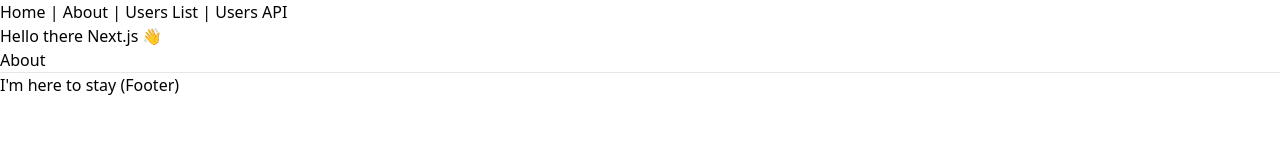
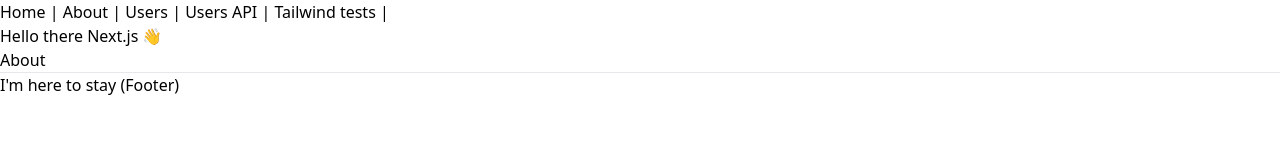
Before and after one commit to skpn/react-pokemon-test, a Next.js app: page / in a window 1280 px wide. Shown: the top 160 px of the page. Built offline with nearby package versions, Linux system fonts and the light colour scheme.

Commit message:
tailwind classes not applying

```diff
--- a/components/Layout.tsx
+++ /dev/null
@@ -1,41 +0,0 @@
-import React, { ReactNode } from 'react'
-import Link from 'next/link'
-import Head from 'next/head'
-
-type Props = {
-  children?: ReactNode
-  title?: string
-}
-
-const Layout = ({ children, title = 'This is the default title' }: Props) => (
-  <div>
-    <Head>
-      <title>{title}</title>
-      <meta charSet="utf-8" />
-      <meta name="viewport" content="initial-scale=1.0, width=device-width" />
-    </Head>
-    <header>
-      <nav>
-        <Link href="/">
-          <a>Home</a>
-        </Link>{' '}
-        |{' '}
-        <Link href="/about">
-          <a>About</a>
-        </Link>{' '}
-        |{' '}
-        <Link href="/users">
-          <a>Users List</a>
-        </Link>{' '}
-        | <a href="/api/users">Users API</a>
-      </nav>
-    </header>
-    {children}
-    <footer>
-      <hr />
-      <span>I'm here to stay (Footer)</span>
-    </footer>
-  </div>
-)
-
-export default Layout
--- /dev/null
+++ b/components/layout/Layout.tsx
@@ -0,0 +1,37 @@
+import React, { ReactNode } from "react";
+import Link from "next/link";
+import Head from "next/head";
+import Nav from "./Nav";
+
+type Props = {
+  children?: ReactNode;
+  title?: string;
+};
+
+const navLinks = [
+  { href: "/", text: "Home" },
+  { href: "/about", text: "About" },
+  { href: "/users", text: "Users" },
+  { href: "/users/api", text: "Users API" },
+  { href: "/tailwind-components", text: "Tailwind tests" },
+];
+
+const Layout = ({ children, title = "This is the default title" }: Props) => (
+  <div>
+    <Head>
+      <title>{title}</title>
+      <meta charSet="utf-8" />
+      <meta name="viewport" content="initial-scale=1.0, width=device-width" />
+    </Head>
+    <header>
+      <Nav links={navLinks} />
+    </header>
+    {children}
+    <footer>
+      <hr />
+      <span>I'm here to stay (Footer)</span>
+    </footer>
+  </div>
+);
+
+export default Layout;
--- /dev/null
+++ b/components/layout/Nav.tsx
@@ -0,0 +1,24 @@
+import * as React from "react";
+import Link from "next/link";
+
+type NavLink = { href: string; text: string };
+type Props = {
+  links: NavLink[];
+};
+
+const Nav = ({ links }: Props) => (
+  <nav>
+    <ul>
+      {links.map((link) => (
+        <React.Fragment>
+          <Link href={link.href}>
+            <a>{link.text}</a>
+          </Link>{" "}
+          |{" "}
+        </React.Fragment>
+      ))}
+    </ul>
+  </nav>
+);
+
+export default Nav;
--- a/pages/about.tsx
+++ b/pages/about.tsx
@@ -1,5 +1,5 @@
 import Link from 'next/link'
-import Layout from '../components/Layout'
+import Layout from "../components/layout/Layout";
 
 const AboutPage = () => (
   <Layout title="About | Next.js + TypeScript Example">
--- a/pages/index.tsx
+++ b/pages/index.tsx
@@ -1,5 +1,5 @@
-import Link from 'next/link'
-import Layout from '../components/Layout'
+import Link from "next/link";
+import Layout from "../components/layout/Layout";
 
 const IndexPage = () => (
   <Layout title="Home | Next.js + TypeScript Example">
@@ -12,4 +12,4 @@ const IndexPage = () => (
   </Layout>
 );
 
-export default IndexPage
+export default IndexPage;
--- a/pages/users/[id].tsx
+++ b/pages/users/[id].tsx
@@ -2,7 +2,7 @@ import { GetStaticProps, GetStaticPaths } from 'next'
 
 import { User } from '../../interfaces'
 import { sampleUserData } from '../../utils/sample-data'
-import Layout from '../../components/Layout'
+import Layout from "../../components/layout/Layout";
 import ListDetail from '../../components/ListDetail'
 
 type Props = {
--- a/pages/users/index.tsx
+++ b/pages/users/index.tsx
@@ -3,7 +3,7 @@ import Link from 'next/link'
 
 import { User } from '../../interfaces'
 import { sampleUserData } from '../../utils/sample-data'
-import Layout from '../../components/Layout'
+import Layout from "../../components/layout/Layout";
 import List from '../../components/List'
 
 type Props = {
```
Also changed, not shown: pages/tailwind-components/index.tsx (added, +9 -0 lines), tsconfig.json (+6 -1 lines), components/layout/Footer.tsx (added).
